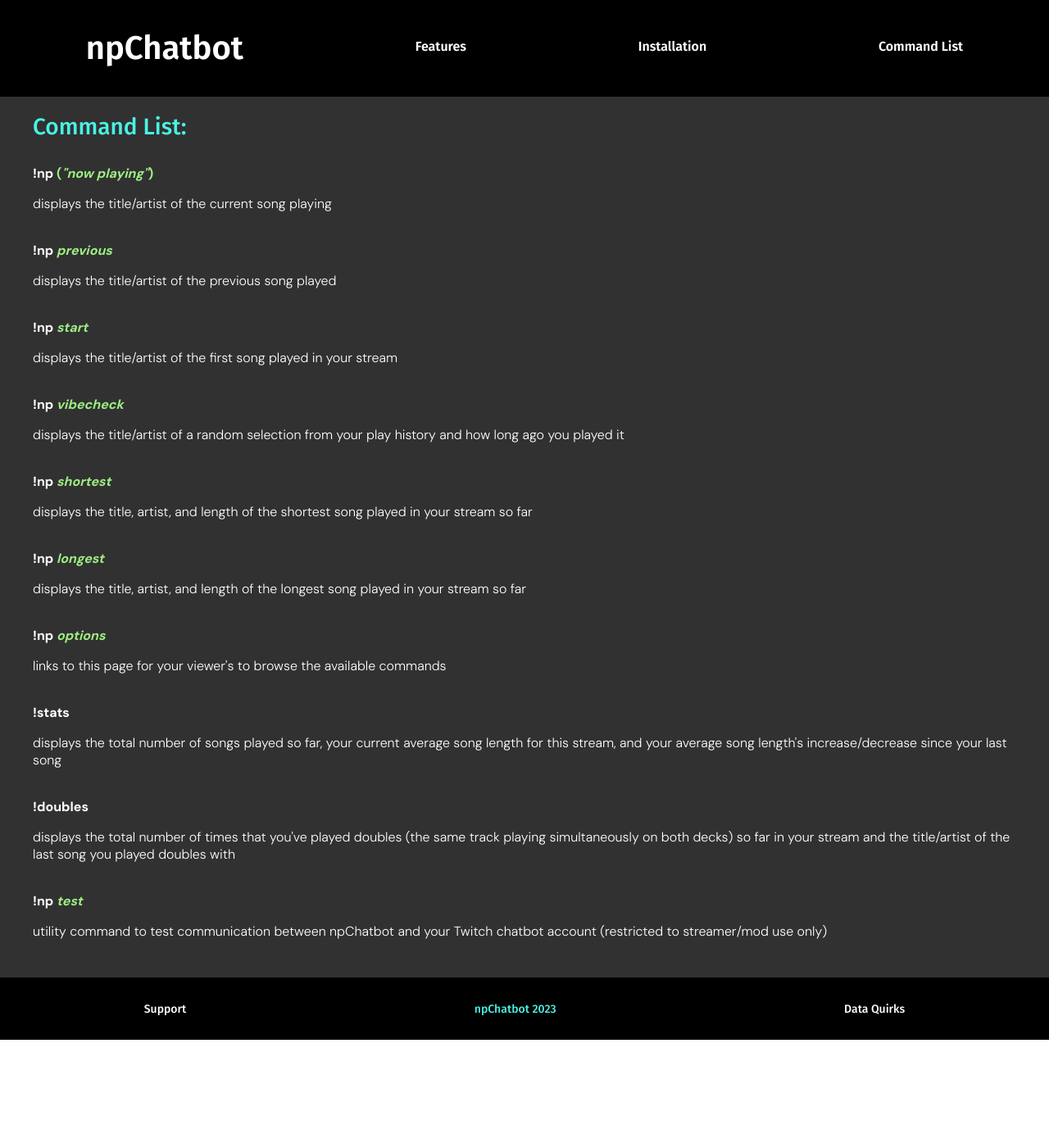
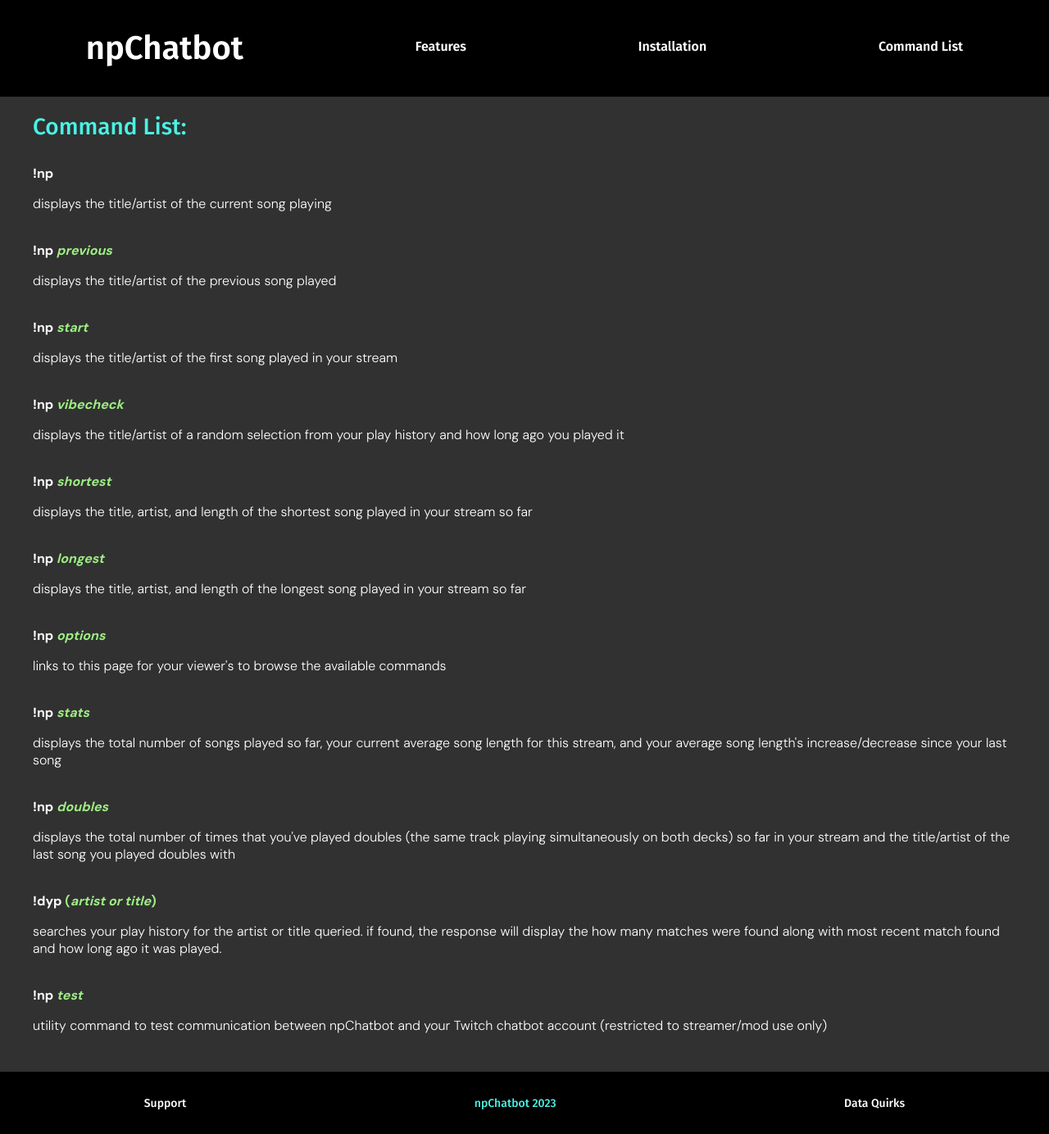
Before and after one commit to marcusmcb/np-chatbot-site, a React (Create React App) app: page /commands in a window 1280 px wide. Shown: the whole page at 82% size. Before the commit the page ends 1269 px from the top, so only its background shows below. Built offline with nearby package versions, Linux system fonts and the light colour scheme.

Commit message:
udpated commands page

```diff
--- a/src/pages/commands/CommandsPage.tsx
+++ b/src/pages/commands/CommandsPage.tsx
@@ -6,14 +6,8 @@
 			<div className='commands-page'>
 				<div className='commands-page-container'>
 					<div className='commands-page-header'>Command List:</div>
-
 					<div className='commands-page-text'>
-						<b>
-							!np{' '}
-							<span className='commands-highlighted-text'>
-								(<i>"now playing"</i>)
-							</span>
-						</b>{' '}
+						<b>!np </b>{' '}
 						<p>displays the title/artist of the current song playing</p>
 					</div>
 					<div className='commands-page-text'>
@@ -85,7 +79,12 @@
 						</p>
 					</div>
 					<div className='commands-page-text'>
-						<b>!stats</b>{' '}
+						<b>
+							!np{' '}
+							<span className='commands-highlighted-text'>
+								<i>stats</i>
+							</span>
+						</b>{' '}
 						<p>
 							displays the total number of songs played so far, your current
 							average song length for this stream, and your average song
@@ -93,12 +92,30 @@
 						</p>
 					</div>
 					<div className='commands-page-text'>
-						<b>!doubles</b>{' '}
+						<b>
+							!np{' '}
+							<span className='commands-highlighted-text'>
+								<i>doubles</i>
+							</span>
+						</b>{' '}
 						<p>
 							displays the total number of times that you've played doubles (the
 							same track playing simultaneously on both decks) so far in your
 							stream and the title/artist of the last song you played doubles
 							with
+						</p>
+					</div>
+					<div className='commands-page-text'>
+						<b>
+							!dyp{' '}
+							<span className='commands-highlighted-text'>
+								(<i>artist or title</i>)
+							</span>
+						</b>{' '}
+						<p>
+							searches your play history for the artist or title queried. if
+							found, the response will display the how many matches were found
+							along with most recent match found and how long ago it was played.
 						</p>
 					</div>
 					<div className='commands-page-text'>
```
